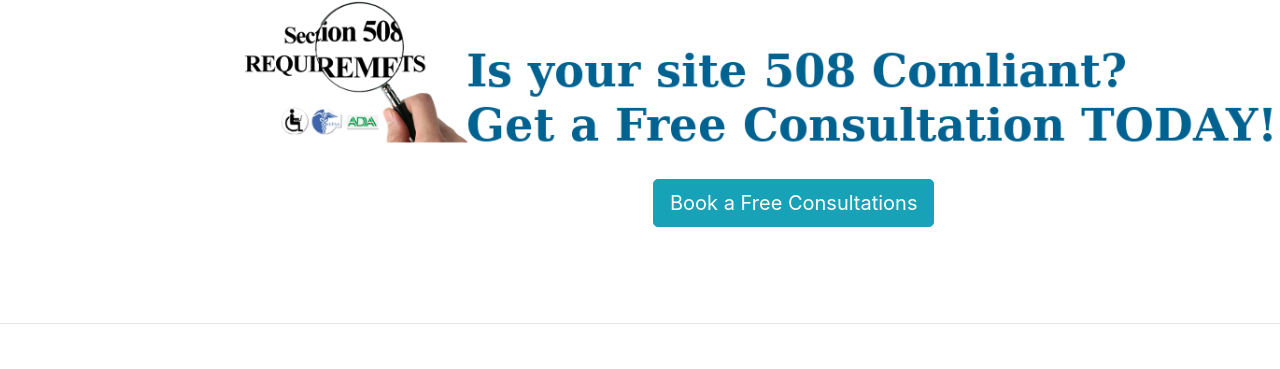
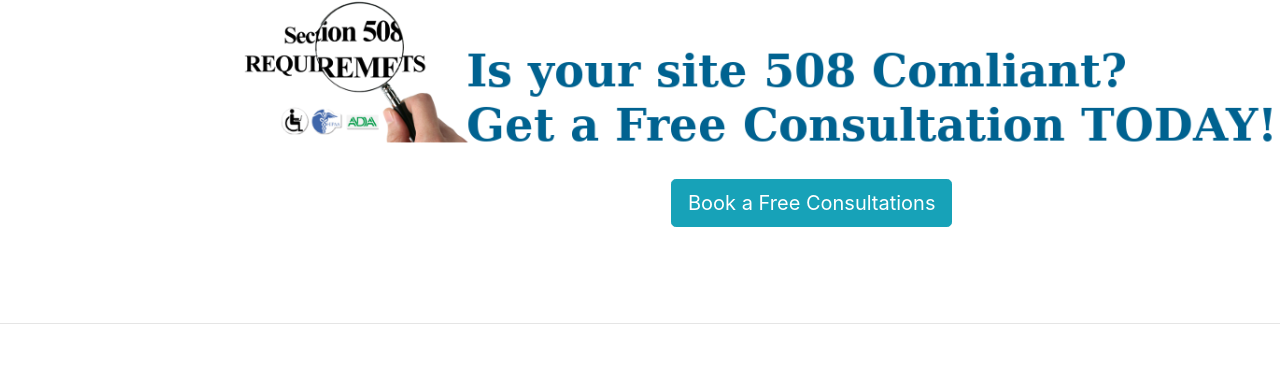
Before and after one commit to Kaffeianted-Kodemonkey/VPAT-Compliant, a Jekyll site: the page built from 508.html, in a window 1280 px wide. Shown: the part 158-527 px from the top of the page. Built offline with Jekyll 4.4.1, drawn with Linux system fonts in a browser that asks for light colours.

Commit message:
updat all site

```diff
--- a/_layouts/page-template.html
+++ b/_layouts/page-template.html
@@ -19,7 +19,7 @@
           </figure>
         </div>
       </div>
-      <div class="row pr-4">
+      <div class="row">
         <div class="col-7 offset-md-2 text-right">
           <p><a class="btn btn-lg btn-info" href="https://kaffeinatedkodemonkey.youcanbook.me/" target="_blank" role="button">Book a Free Consultations</a></p>
         </div>
```
